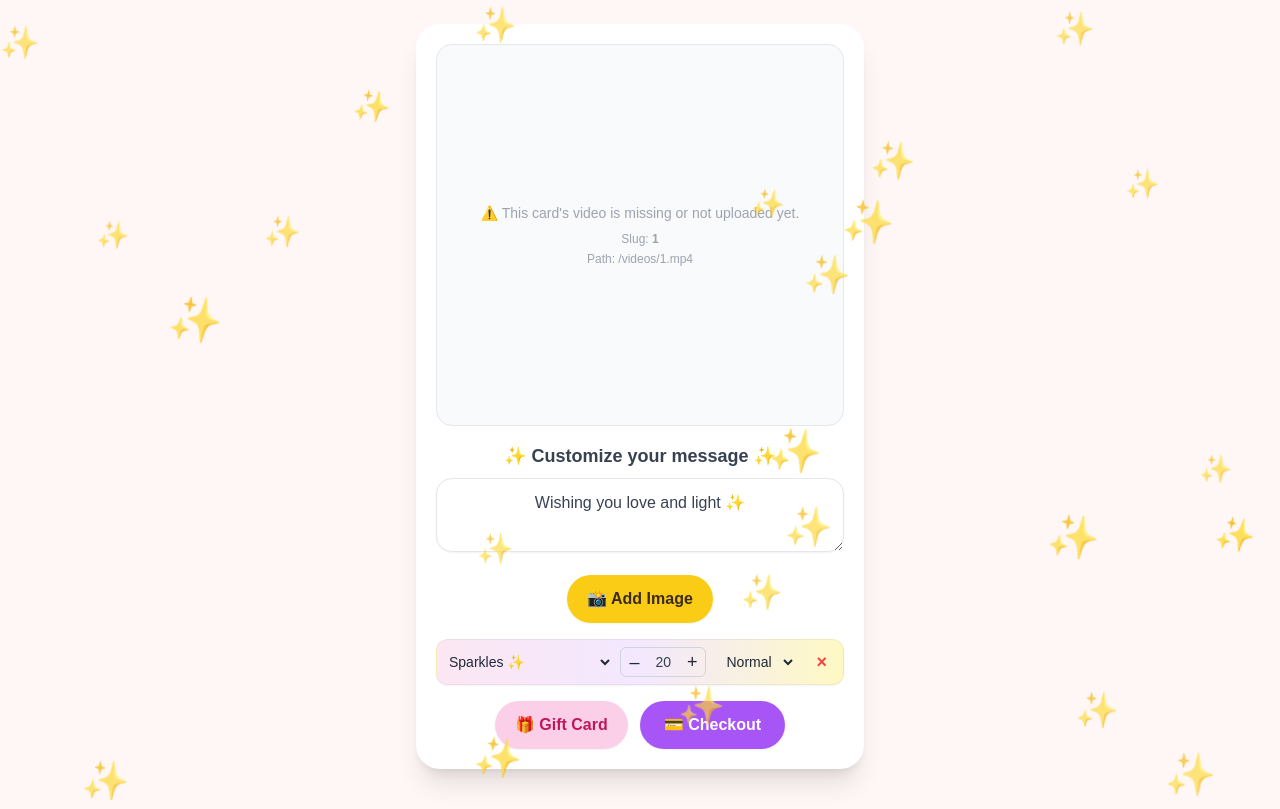
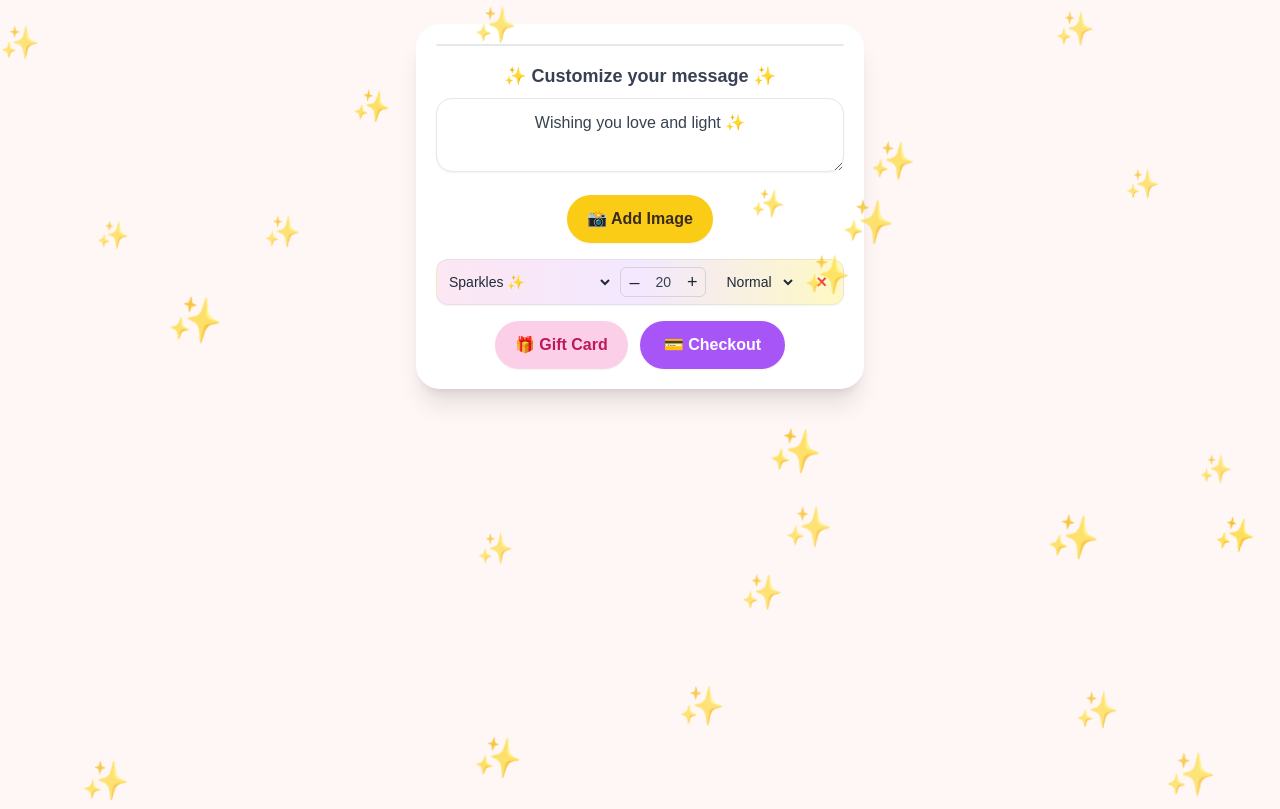
Before and after one commit to everwishhq-commits/EverWish, a Next.js app: page /edit/1 in a window 1280 px wide. Built offline with nearby package versions, Linux system fonts and the light colour scheme.

Commit message:
Update page.js

```diff
--- a/app/edit/[slug]/page.js
+++ b/app/edit/[slug]/page.js
@@ -157,13 +157,7 @@ export default function EditPage({ params }) {
                 console.log("✅ Video cargado exitosamente:", videoSrc);
               }}
             />
-          ) : (
-            <div className="text-center text-gray-500 px-6">
-              <p className="text-lg mb-2">⚠️ Video not found</p>
-              <p className="text-sm">Looking for: <b>{slug}</b></p>
-              <p className="text-xs text-gray-400 mt-2">Path: {videoSrc}</p>
-            </div>
-          )}
+          ) : null}
           <div className="absolute bottom-8 w-2/3 h-2 bg-gray-300 rounded-full overflow-hidden">
             <motion.div
               className="h-full bg-pink-500"
@@ -212,13 +206,7 @@ export default function EditPage({ params }) {
                     setVideoFound(false);
                   }}
                 />
-              ) : (
-                <div className="w-full h-[380px] flex flex-col items-center justify-center text-gray-400 text-sm p-4">
-                  <p className="mb-2">⚠️ This card's video is missing or not uploaded yet.</p>
-                  <p className="text-xs">Slug: <b>{slug}</b></p>
-                  <p className="text-xs mt-1">Path: {videoSrc}</p>
-                </div>
-              )}
+              ) : null}
             </div>
 
             {/* 💌 Mensaje */}
@@ -411,4 +399,4 @@ export default function EditPage({ params }) {
       </div>
     </div>
   );
-                }
+        }
```
